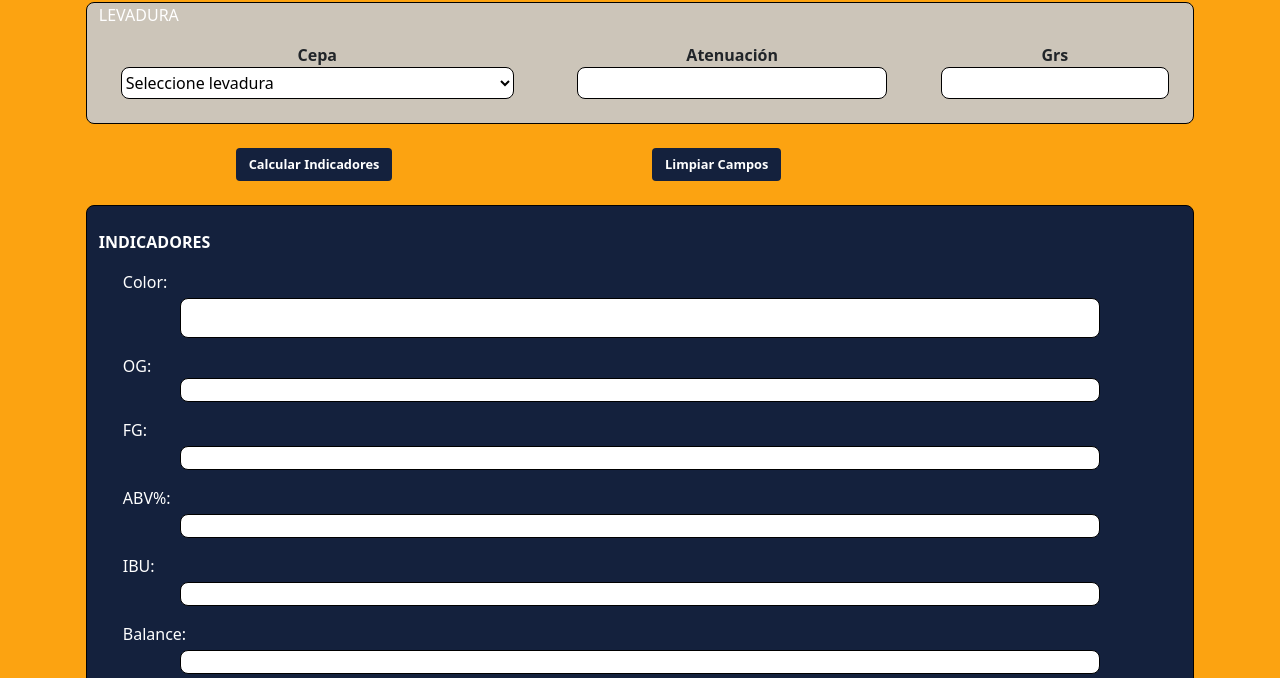
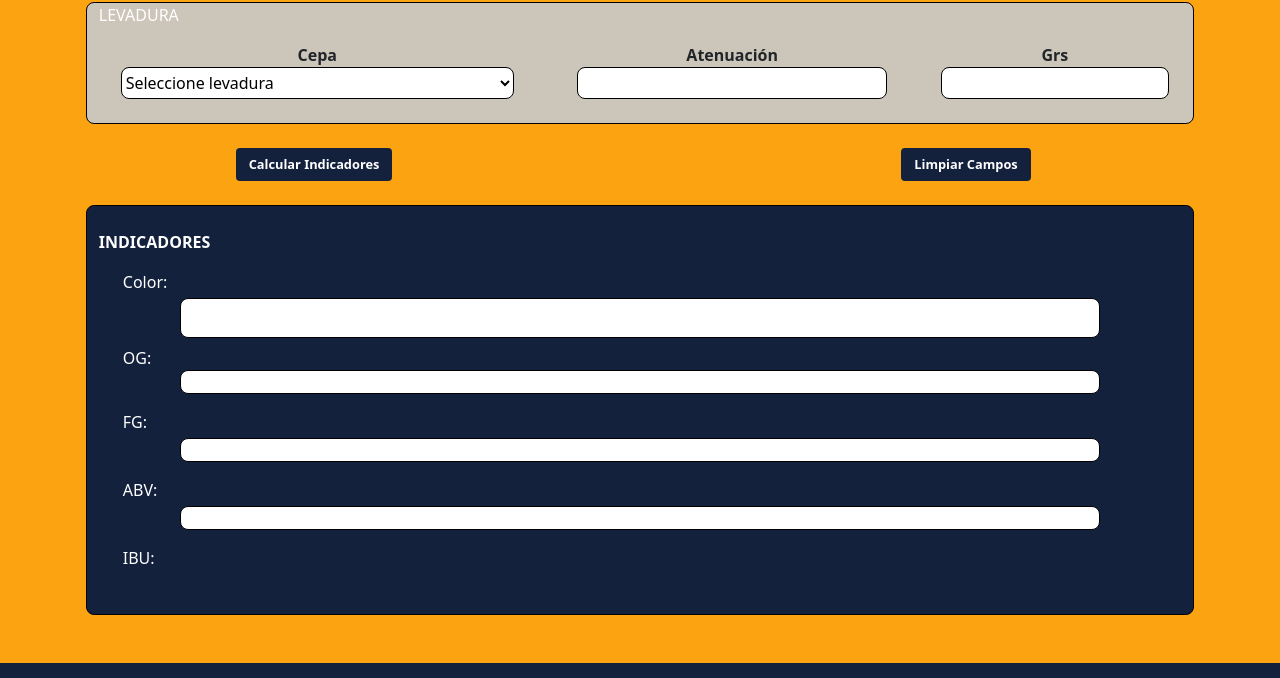
Before and after one commit to CarlosMaurin/Carlos-Maurin---BrewLab, a plain HTML site: page pages/alternativa.html in a window 1280 px wide. Shown: the part 962-1640 px from the top of the page. Drawn offline with nearby package versions, Linux system fonts and the light colour scheme.

Commit message:
Update alternativa.html

```diff
--- a/pages/alternativa.html
+++ b/pages/alternativa.html
@@ -241,10 +241,10 @@
             </div>
         </section>
         <section class="row mt-4 d-flex justify-content-center">
-            <div class="col-6 d-flex justify-content-center">
+            <div class="col-6 d-flex justify-content-center px-0">
                 <button type="button" class="calcular btn text-white fw-bold">Calcular Indicadores</button>
             </div>
-            <div class="col-6">
+            <div class="col-6 d-flex justify-content-center">
                 <button type="button" class="limpiar btn text-white fw-bold d-flex justify-content-center">Limpiar Campos</button>
             </div>
         </section>
@@ -260,34 +260,51 @@
                 </div>
                 <div class="row">
                     <div class="col-12">
-                        <p class="mb-1 ms-4">Color:</p>
-                        <div class="indicador-color"></div>
+                        <div class="d-flex">
+                            <p class="mb-1 ms-4 me-2">Color:</p>
+                            <p class="mb-1 color"></p>
+                        </div>
+                        <div class="indicador-color mb-2"></div>
                     </div>
                     <div class="col-12">
-                        <p class="mb-0 ms-4">OG:</p>
-                        <div class="indicador"></div>
+                        <div class="d-flex">
+                            <p class="mb-0 ms-4 me-2">OG:</p>
+                            <p class="mb-1 og"></p>
+                        </div>
+                        <div class="indicador">
+                            <div class="indicador-og"></div>
+                        </div>
                     </div>
                     <div class="col-12">
-                        <p class="mb-1 ms-4">FG:</p>
-                        <div class="indicador"></div>
+                        <div class="d-flex">
+                            <p class="mb-1 ms-4 me-2">FG:</p>
+                            <p class="mb-1 fg"></p>
+                        </div>
+                        <div class="indicador">
+                            <div class="indicador-fg"></div>
+                        </div>
                     </div>
                     <div class="col-12">
-                        <p class="mb-1 ms-4">ABV%:</p>
-                        <div class="indicador"></div>
+                        <div class="d-flex">
+                            <p class="mb-1 ms-4 me-2">ABV:</p>
+                            <p class="mb-1 abv"></p>
+                        </div>
+                        <div class="indicador">
+                            <div class="indicador-abv"></div>
+                        </div>
                     </div>
                     <div class="col-12">
-                        <p class="mb-1 ms-4">IBU:</p>
-                        <div class="indicador"></div>
-                    </div>
-                    <div class="col-12 mb-4">
-                        <p class="mb-1 ms-4">Balance:</p>
-                        <div class="indicador"></div>
+                        <div class="d-flex">
+                            <p class="mb-1 ms-4 me-2">IBU:</p>
+                            <p class="mb-1 ibu"></p>
+                        </div>
+                        <div class="indicador-ibu d-flex justify-content-center mb-4 mt-3">
+                        </div>
                     </div>
                 </div>
             </div>
 
         </section>
-
 
     <footer class="row footer mt-5">
         <div class="col-12 d-flex flex-row justify-content-between align-items-center">
```
